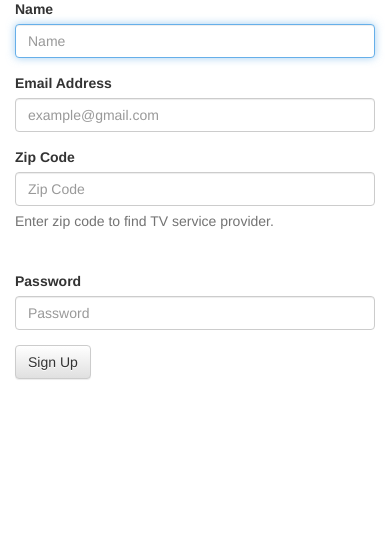
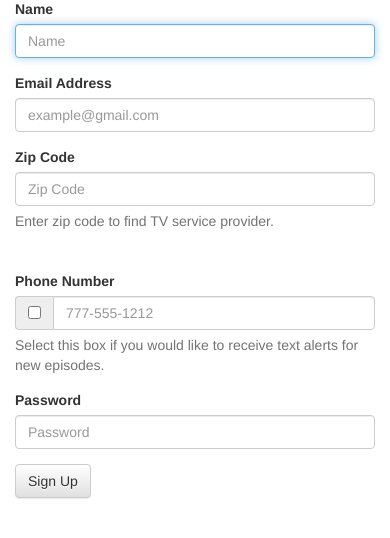
Before and after one commit to saramartinez/tv-or-not-tv, a Flask app: page /signup in a window 390 px wide. Shown: the part 217-755 px from the top of the page. Run offline with Flask 2, Linux system fonts and the light colour scheme; parts of the project's set-up code (start-up, migrations or seed data) failed here and were passed over; some libraries are stand-ins or nearby versions.

Commit message:
Phone and get_texts columns added to database and user signup/settings edit/etc

```diff
--- a/app.py
+++ b/app.py
@@ -5,6 +5,7 @@ import os
 import requests
 import json
 import hashlib
+import string
 from time import time, mktime
 from datetime import datetime
 
@@ -44,8 +45,16 @@ def process_signup():
 
     name = request.form.get("username")
     zipcode = request.form.get("zipcode")
+    phone = str(request.form.get("phone", None))
     service_id = request.form.get("service-provider")
     timezone = request.form.get("timezone")
+    get_texts = bool(request.form.get("get_texts", False))
+
+    ## removes punctuation and country code from phone number
+    exclude = set(string.punctuation)
+    phone = ''.join(ch for ch in phone if ch not in exclude)
+    if phone[0] == '1':
+        phone = phone[1:]
 
     existing_user = modelsession.query(User).filter(User.email == new_email).first()
 
@@ -54,6 +63,8 @@ def process_signup():
             name=name,
             email=new_email,
             password=new_password,
+            phone=phone,
+            get_texts=get_texts,
             zipcode=zipcode,
             service_id=service_id,
             timezone=timezone)
@@ -198,6 +209,14 @@ def update_settings():
     new_name = request.form.get("username", None)
     new_zipcode = request.form.get("zipcode", None)
     new_service_id = request.form.get("service-provider", None)
+    new_get_texts = request.form.get("get-texts", False)
+    new_phone = str(request.form.get("phone"))
+
+    ## removes punctuation and country code from phone number
+    exclude = set(string.punctuation)
+    new_phone = ''.join(ch for ch in new_phone if ch not in exclude)
+    if new_phone[0] == '1':
+        new_phone = new_phone[1:]
 
     if old_password == user_profile.password:
         if new_email:
@@ -210,6 +229,10 @@ def update_settings():
             user_profile.zipcode = new_zipcode
         if new_service_id:
             user_profile.service_id = new_service_id
+        if new_get_texts:
+            user_profile.get_texts = new_get_texts
+        if new_phone:
+            user_profile.phone = new_phone
 
         modelsession.commit()
         modelsession.refresh(user_profile)
--- a/model.py
+++ b/model.py
@@ -1,6 +1,6 @@
 from sqlalchemy.ext.declarative import declarative_base
 from sqlalchemy import create_engine
-from sqlalchemy import Column, Integer, String, Text, DateTime, ForeignKey
+from sqlalchemy import Column, Integer, String, Text, DateTime, Boolean, ForeignKey
 from sqlalchemy.orm import sessionmaker, relationship, backref, scoped_session
 
 ENGINE = create_engine("sqlite:///tv.db", echo=True)
@@ -27,6 +27,8 @@ class User(Base):
     email = Column(String(64), nullable=True)
     password = Column(String(64), nullable=True)
     name = Column(String(64), nullable=True)
+    phone = Column(String(15), nullable=True)
+    get_texts = Column(Boolean)
     zipcode = Column(String(15), nullable=True)
     timezone = Column(String(64), nullable=True)
     service_id = Column(Integer, ForeignKey('services.id')) # ServiceId in rovi
--- a/templates/settings.html
+++ b/templates/settings.html
@@ -17,6 +17,10 @@ $("#edit-profile").click( function() {
 
 <p><strong>Email:</strong> {{ user.email }}</p>
 
+<p><strong>Phone Number:</strong> {% if user.phone %}{{ user.phone }}{% else %}None{% endfor %}</p>
+
+<p><strong>Get Text Notifications:</strong> {% if user.get_texts == 1 %}Yes{% else%}No{% endif %}</p>
+
 <p><strong>Zipcode:</strong> {{ user.zipcode }}</p>
 
 <p><strong>Service Provider:</strong> {{ user.service.name }}</p>
--- a/templates/signup.html
+++ b/templates/signup.html
@@ -67,6 +67,16 @@ tz.setAttribute('value', timezone);
 
 $("#timezone-input").append(tz);
 </script>
+
+<div class="form-group">
+    <label for="phone">Phone Number</label>
+    <div class="input-group">
+    <span class="input-group-addon">
+    <input type="checkbox" id="get_texts" name="get_texts" value="True" aria-label="get-texts"></span>
+    <input class="form-control" id="phone" type="tel" name="phone" placeholder="777-555-1212" aria-label="phone-number" /></div>
+<p class="help-block">Select this box if you would like to receive text alerts for new episodes.</p>
+</div>
+
 <div class="form-group">
     <label for="password">Password</label>
     <input class="form-control" type="password" name="password" placeholder="Password" required />
```
Also changed, not shown: templates/edit-settings.html (+7 -3 lines).
